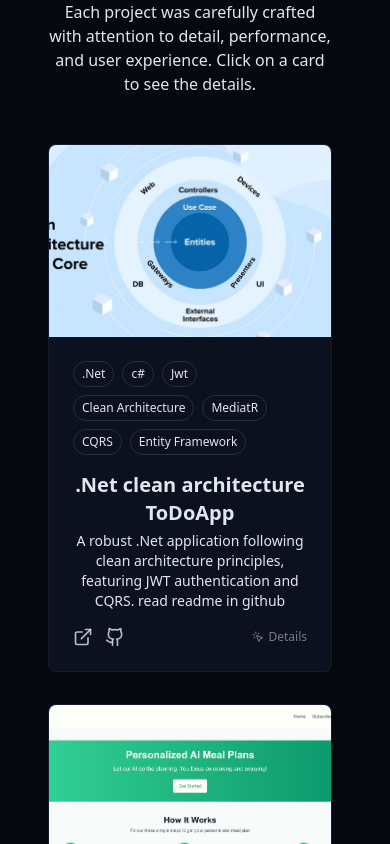
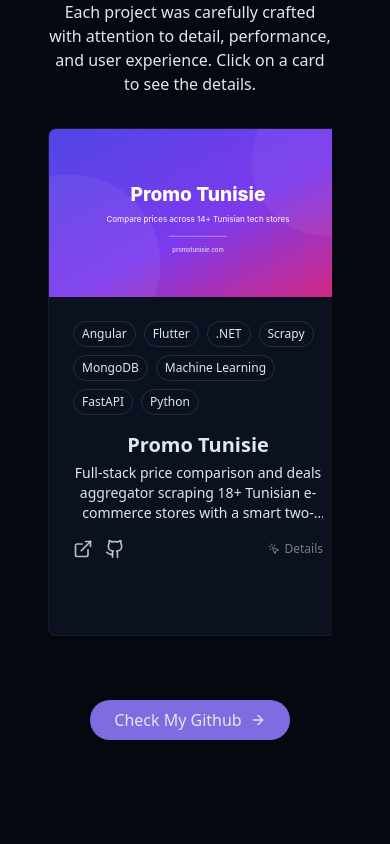
Before and after one commit to Farouk973/FelfelTech, a React (Vite) app: page / in a window 390 px wide. Shown: the part 4660-5504 px from the top of the page. Built offline with nearby package versions, Linux system fonts and the light colour scheme.

Commit message:
fix bugs3

```diff
--- a/src/components/ProjectsSection.jsx
+++ b/src/components/ProjectsSection.jsx
@@ -1,8 +1,70 @@
-import { ArrowRight, ExternalLink, Github, MousePointerClick } from "lucide-react";
-import { useState } from "react";
+import {
+  ArrowRight,
+  ChevronLeft,
+  ChevronRight,
+  ExternalLink,
+  Github,
+  MousePointerClick,
+} from "lucide-react";
+import { useRef, useState } from "react";
 import { ProjectModal } from "./ProjectModal";
 
 const projects = [
+  {
+    id: 4,
+    title: "Promo Tunisie",
+    description:
+      "Full-stack price comparison and deals aggregator scraping 18+ Tunisian e-commerce stores with a smart two-layer ML classifier.",
+    image: "/projects/promo.svg",
+    tags: ["Angular", "Flutter", ".NET", "Scrapy", "MongoDB", "Machine Learning", "FastAPI", "Python"],
+    demoUrl: "https://promotunisie.com",
+    githubUrl: "https://github.com/Farouk973",
+    detailedDescription:
+      "Promo Tunisie is a full-stack price comparison and deals aggregator that automatically scrapes promotions from 18+ Tunisian e-commerce stores, classifies products into whitelisted categories using a two-layer machine learning classifier, stores them in MongoDB, and serves them through a REST API, an Angular SSR web frontend, and a Flutter mobile app.",
+    techStack: [
+      "Python", "Scrapy", "FastAPI", "httpx", "curl_cffi", "sentence-transformers",
+      "ASP.NET Core", "MongoDB", "Angular 19", "Flutter", "Docker", "GitHub Actions"
+    ],
+    sections: [
+      {
+        title: "Architecture",
+        items: [
+          "Scraper (Python) — Scrapy spiders + FastAPI control plane for crawling 18+ stores",
+          "Backend API (ASP.NET Core) — REST API with MongoDB persistence",
+          "Web Frontend (Angular 19 SSR) — server-side rendered product search & detail pages",
+          "Mobile App (Flutter) — cross-platform app with favorites, filters & barcode scanner",
+          "Deployed on Render.com with GitHub Actions daily cron jobs",
+        ],
+      },
+      {
+        title: "How the Scraper Works",
+        paragraphs: [
+          "Each store is automatically classified into one of two crawl modes via static AST analysis of its spider source code. Simple predictable stores run in direct mode using httpx for async fetching at ~3 requests/sec with token-bucket rate limiting, finishing 1000+ items in 30-40 seconds. Complex stores fall back to running the full Scrapy engine as a subprocess.",
+          "Spider parse() methods extract product title, prices, images, links, and category slugs. A Cloudflare/WAF bypass uses curl_cffi with Chrome TLS impersonation when plain httpx gets a 403. Items flow through a pipeline that validates prices, classifies products, enriches with brand/model, deduplicates, and batches them (50 at a time) to the backend API with exponential-backoff fallbacks.",
+        ],
+      },
+      {
+        title: "How the Classifier Works",
+        paragraphs: [
+          "The classifier uses a two-layer approach. Layer 1 is a deterministic rules engine (95%+ of cases) that runs a carefully ordered sequence of checks: accessory vetoes, TV-brand model signatures, phone bundle detection, and 19 distinct classification rules across 9 whitelisted categories (Phones, Computers, Tablets, Earphones, Watches, TVs, Desktops, Mouse & Keyboards, Consoles). Three independent veto layers prevent the most common misclassifications.",
+          "Layer 2 is an optional embedding fallback using paraphrase-multilingual-MiniLM-L12-v2 via sentence-transformers. Items the rules could not decide are embedded and compared against category prototype phrases with cosine similarity, gated by a confidence threshold and margin. A junk-family veto (printers, appliances, audio, etc.) drops anything ambiguous. The rules layer cannot be overridden by embeddings.",
+          "A 260+ case labelled corpus serves as the pytest regression gate and ground truth for A/B evaluation of rules-only vs hybrid performance. Model names are normalized (e.g. 'redmi 13c' → 'Redmi 13C') to enable cross-store product grouping.",
+        ],
+      },
+      {
+        title: "Notable Features",
+        items: [
+          "Barcode (EAN/GTIN) extraction from JSON-LD for product matching",
+          "Per-category price floors to drop misparsed prices (e.g. < 20 TND for phones)",
+          "Cross-store product catalog rebuilding after each crawl",
+          "Automatic expired-promotion cleanup in the background",
+          "File-based live progress visualization across concurrent crawls",
+          "Daily automated crawls via GitHub Actions cron at 03:00 UTC",
+        ],
+      },
+    ],
+    links: ["Live Site", "GitHub"],
+  },
   {
     id: 1,
     title: ".Net clean architecture ToDoApp",
@@ -75,65 +137,18 @@ const projects = [
     ],
     links: ["Live Demo", "GitHub"],
   },
-  {
-    id: 4,
-    title: "Promo Tunisie",
-    description:
-      "Full-stack price comparison and deals aggregator scraping 18+ Tunisian e-commerce stores with a smart two-layer ML classifier.",
-    image: "/projects/promo.svg",
-    tags: ["Angular", "Flutter", ".NET", "Scrapy", "MongoDB", "Machine Learning", "FastAPI", "Python"],
-    demoUrl: "https://promotunisie.com",
-    githubUrl: "https://github.com/Farouk973",
-    detailedDescription:
-      "Promo Tunisie is a full-stack price comparison and deals aggregator that automatically scrapes promotions from 18+ Tunisian e-commerce stores, classifies products into whitelisted categories using a two-layer machine learning classifier, stores them in MongoDB, and serves them through a REST API, an Angular SSR web frontend, and a Flutter mobile app.",
-    techStack: [
-      "Python", "Scrapy", "FastAPI", "httpx", "curl_cffi", "sentence-transformers",
-      "ASP.NET Core", "MongoDB", "Angular 19", "Flutter", "Docker", "GitHub Actions"
-    ],
-    sections: [
-      {
-        title: "Architecture",
-        items: [
-          "Scraper (Python) — Scrapy spiders + FastAPI control plane for crawling 18+ stores",
-          "Backend API (ASP.NET Core) — REST API with MongoDB persistence",
-          "Web Frontend (Angular 19 SSR) — server-side rendered product search & detail pages",
-          "Mobile App (Flutter) — cross-platform app with favorites, filters & barcode scanner",
-          "Deployed on Render.com with GitHub Actions daily cron jobs",
-        ],
-      },
-      {
-        title: "How the Scraper Works",
-        paragraphs: [
-          "Each store is automatically classified into one of two crawl modes via static AST analysis of its spider source code. Simple predictable stores run in direct mode using httpx for async fetching at ~3 requests/sec with token-bucket rate limiting, finishing 1000+ items in 30-40 seconds. Complex stores fall back to running the full Scrapy engine as a subprocess.",
-          "Spider parse() methods extract product title, prices, images, links, and category slugs. A Cloudflare/WAF bypass uses curl_cffi with Chrome TLS impersonation when plain httpx gets a 403. Items flow through a pipeline that validates prices, classifies products, enriches with brand/model, deduplicates, and batches them (50 at a time) to the backend API with exponential-backoff fallbacks.",
-        ],
-      },
-      {
-        title: "How the Classifier Works",
-        paragraphs: [
-          "The classifier uses a two-layer approach. Layer 1 is a deterministic rules engine (95%+ of cases) that runs a carefully ordered sequence of checks: accessory vetoes, TV-brand model signatures, phone bundle detection, and 19 distinct classification rules across 9 whitelisted categories (Phones, Computers, Tablets, Earphones, Watches, TVs, Desktops, Mouse & Keyboards, Consoles). Three independent veto layers prevent the most common misclassifications.",
-          "Layer 2 is an optional embedding fallback using paraphrase-multilingual-MiniLM-L12-v2 via sentence-transformers. Items the rules could not decide are embedded and compared against category prototype phrases with cosine similarity, gated by a confidence threshold and margin. A junk-family veto (printers, appliances, audio, etc.) drops anything ambiguous. The rules layer cannot be overridden by embeddings.",
-          "A 260+ case labelled corpus serves as the pytest regression gate and ground truth for A/B evaluation of rules-only vs hybrid performance. Model names are normalized (e.g. 'redmi 13c' → 'Redmi 13C') to enable cross-store product grouping.",
-        ],
-      },
-      {
-        title: "Notable Features",
-        items: [
-          "Barcode (EAN/GTIN) extraction from JSON-LD for product matching",
-          "Per-category price floors to drop misparsed prices (e.g. < 20 TND for phones)",
-          "Cross-store product catalog rebuilding after each crawl",
-          "Automatic expired-promotion cleanup in the background",
-          "File-based live progress visualization across concurrent crawls",
-          "Daily automated crawls via GitHub Actions cron at 03:00 UTC",
-        ],
-      },
-    ],
-    links: ["Live Site", "GitHub"],
-  },
 ];
 
 export const ProjectsSection = () => {
   const [selectedProject, setSelectedProject] = useState(null);
+  const scrollRef = useRef(null);
+
+  const scrollBy = (direction) => {
+    scrollRef.current?.scrollBy({
+      left: direction * scrollRef.current.clientWidth * 0.8,
+      behavior: "smooth",
+    });
+  };
 
   return (
     <section id="projects" className="py-24 px-4 relative">
@@ -143,18 +158,22 @@ export const ProjectsSection = () => {
           Featured <span className="text-primary"> Projects </span>
         </h2>
 
-        <p className="text-center text-muted-foreground mb-12 max-w-2xl mx-auto">
+        <p className="text-center text-muted-foreground mb-8 max-w-2xl mx-auto">
           Here are some of my recent projects. Each project was carefully
           crafted with attention to detail, performance, and user experience.
           Click on a card to see the details.
         </p>
 
-        <div className="grid grid-cols-1 md:grid-cols-2 lg:grid-cols-3 gap-8">
+        <div className="relative">
+          <div
+            ref={scrollRef}
+            className="flex gap-6 overflow-x-auto scroll-smooth snap-x snap-mandatory pb-4"
+          >
             {projects.map((project) => (
               <div
                 key={project.id}
                 onClick={() => setSelectedProject(project)}
-              className="group bg-card rounded-lg overflow-hidden shadow-xs card-hover cursor-pointer relative border border-border/40 hover:border-primary/50 transition-all duration-300"
+                className="group bg-card rounded-lg overflow-hidden shadow-xs card-hover cursor-pointer relative border border-border/40 hover:border-primary/50 transition-all duration-300 snap-start w-[300px] sm:w-[340px] shrink-0"
               >
                 <div className="absolute inset-x-0 top-0 h-24 bg-gradient-to-b from-primary/15 to-transparent opacity-0 group-hover:opacity-100 transition-opacity duration-300 pointer-events-none" />
                 <div className={`overflow-hidden ${project.image.endsWith('.svg') ? 'aspect-video bg-secondary/40' : 'h-48'}`}>
@@ -182,7 +201,7 @@ export const ProjectsSection = () => {
                   </div>
 
                   <h3 className="text-xl font-semibold mb-1"> {project.title}</h3>
-                <p className="text-muted-foreground text-sm mb-4">
+                  <p className="text-muted-foreground text-sm mb-4 line-clamp-3">
                     {project.description}
                   </p>
                   <div className="flex justify-between items-center">
@@ -215,6 +234,22 @@ export const ProjectsSection = () => {
             ))}
           </div>
 
+          <button
+            onClick={() => scrollBy(-1)}
+            aria-label="Scroll left"
+            className="hidden md:flex absolute left-0 top-1/2 -translate-y-1/2 -translate-x-4 items-center justify-center h-10 w-10 rounded-full bg-card border border-border shadow-lg hover:bg-secondary/60 transition-colors"
+          >
+            <ChevronLeft size={20} />
+          </button>
+          <button
+            onClick={() => scrollBy(1)}
+            aria-label="Scroll right"
+            className="hidden md:flex absolute right-0 top-1/2 -translate-y-1/2 translate-x-4 items-center justify-center h-10 w-10 rounded-full bg-card border border-border shadow-lg hover:bg-secondary/60 transition-colors"
+          >
+            <ChevronRight size={20} />
+          </button>
+        </div>
+
         <div className="text-center mt-12">
           <a
             className="cosmic-button w-fit flex items-center mx-auto gap-2"
```
Lines whose indentation alone changed are shown as unchanged.
